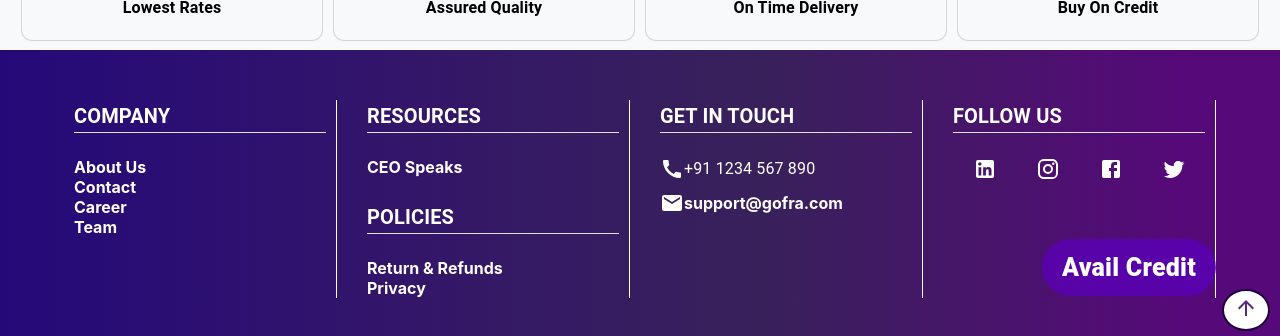
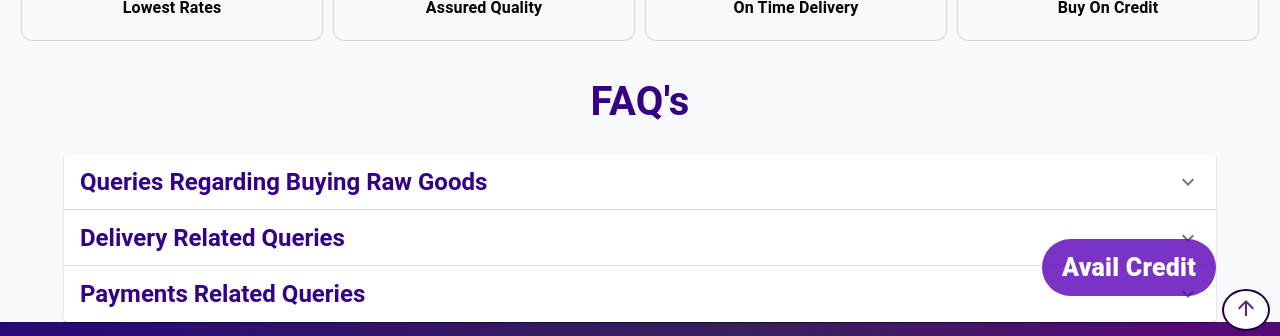
Before and after one commit to ishanyadav13290/new-internship-folder, a React (Create React App) app: page /buyers in a window 1280 px wide. Shown: the part 464-800 px from the top of the page. Built offline with nearby package versions, Linux system fonts and the light colour scheme; what lord-icon-element would draw is missing.

Commit message:
Faq's accordion component created, faqs added in buyer and sellers section

```diff
--- a/src/components/Gofra/Others/Buyers/buyers.jsx
+++ b/src/components/Gofra/Others/Buyers/buyers.jsx
@@ -1,9 +1,41 @@
 import { Typography } from "@mui/material";
 import { Box } from "@mui/system";
+import { NavLink } from "react-router-dom";
 import { lb } from "../../../Static/theme";
+import FAQAccordion from "../FAQsAccordion/FAQAccordion";
 import SupplierCards from "../Suppliers/SupplierCards";
 
 export default function Buyers(){
+    let faqs=[
+        {
+            title:"Queries Regarding Buying Raw Goods",
+            description:<Box>
+                <Typography color={lb} variant="h6">What all brands do you supply?</Typography>
+                <Typography variant="body2">We have associated with all the major brands in each raw material category. For more details check out our product catalog</Typography>
+            </Box>
+        },
+        {
+            title:"Delivery Related Queries",
+            description:<Box>
+                <Typography color={lb} variant="h6">How can I track my Order Status ?</Typography>
+                <Typography variant="body2">You can track order status by logging in to your account on the Buyer Portal via Web or our Mobile App</Typography>
+            </Box>
+        },
+        {
+            title:"Payments Related Queries",
+            description:<Box>
+                <Box>
+                <Typography color={lb} variant="h6">How to Apply for Credit?</Typography>
+                <Typography variant="body2">You can apply for credit by filling the application form here: <NavLink to="supplyChain" >Credit</NavLink></Typography>
+                </Box>
+                <br />
+                <Box>
+                <Typography color={lb} variant="h6">How much Credit can I get ?</Typography>
+                <Typography variant="body2">You can get Collateral Free Credit of up to 50 Lakhs.</Typography>
+                </Box>
+            </Box>
+        }
+    ]
     return <Box>
         <Box width={"60%"} m={"auto"}>
         <Typography color={lb} variant={"h4"} fontWeight={700}>Buy From Us</Typography>
@@ -17,5 +49,11 @@ export default function Buyers(){
         <SupplierCards img={"https://d5nfy7n2jvqm2.cloudfront.net/new-buyer-imgs/buyer-3.svg"} title={"On Time Delivery"} />
         <SupplierCards img={"https://cdn.pixabay.com/photo/2017/03/13/17/26/ecommerce-2140603_960_720.jpg"} title={"Buy On Credit"} />
         </Box>
+        <br />
+        <Box width={"90%"} m={"auto"}>
+        <Typography variant="h6" fontWeight={700} color={lb} fontSize={"40px"}>FAQ's</Typography>
+        <br />
+            <FAQAccordion content={faqs} />
+        </Box>
     </Box>
 }
--- /dev/null
+++ b/src/components/Gofra/Others/FAQsAccordion/FAQAccordion.jsx
@@ -0,0 +1,38 @@
+import * as React from 'react';
+import Accordion from '@mui/material/Accordion';
+import AccordionDetails from '@mui/material/AccordionDetails';
+import AccordionSummary from '@mui/material/AccordionSummary';
+import Typography from '@mui/material/Typography';
+import ExpandMoreIcon from '@mui/icons-material/ExpandMore';
+import { lb } from '../../../Static/theme';
+import { Box } from '@mui/material';
+
+export default function FAQAccordion({content}) {
+  const [expanded, setExpanded] = React.useState(false);
+
+  const handleChange = (panel) => (event, isExpanded) => {
+    setExpanded(isExpanded ? panel : false);
+  };
+
+  return (
+    <div>
+      {content.map((el,i)=>{
+        return <Accordion sx={{textAlign:"left"}} expanded={expanded === `panel${i}`} onChange={handleChange(`panel${i}`)}>
+        <AccordionSummary
+          expandIcon={<ExpandMoreIcon />}
+          aria-controls={`panel${i}bh-content`}
+          id={`panel${i}bh-header`}
+        >
+          <Typography color={lb} variant={"h5"} sx={{ width: '40%', flexShrink: 0, fontWeight:700 }}>
+            {el.title}
+          </Typography> </AccordionSummary>
+        <AccordionDetails>
+          <Box>
+            {el.description}
+          </Box>
+        </AccordionDetails>
+      </Accordion>
+      })}
+    </div>
+  );
+}
```
